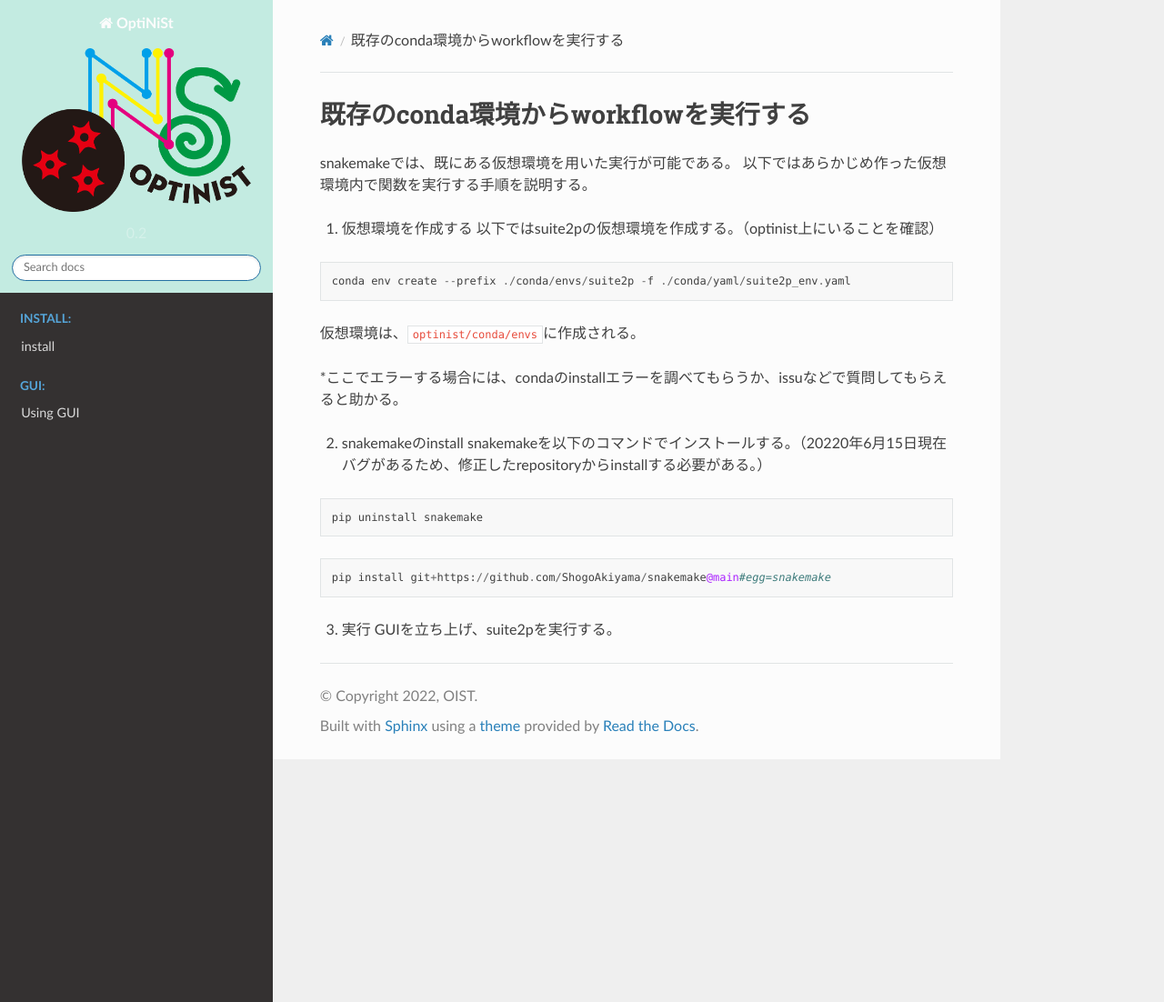
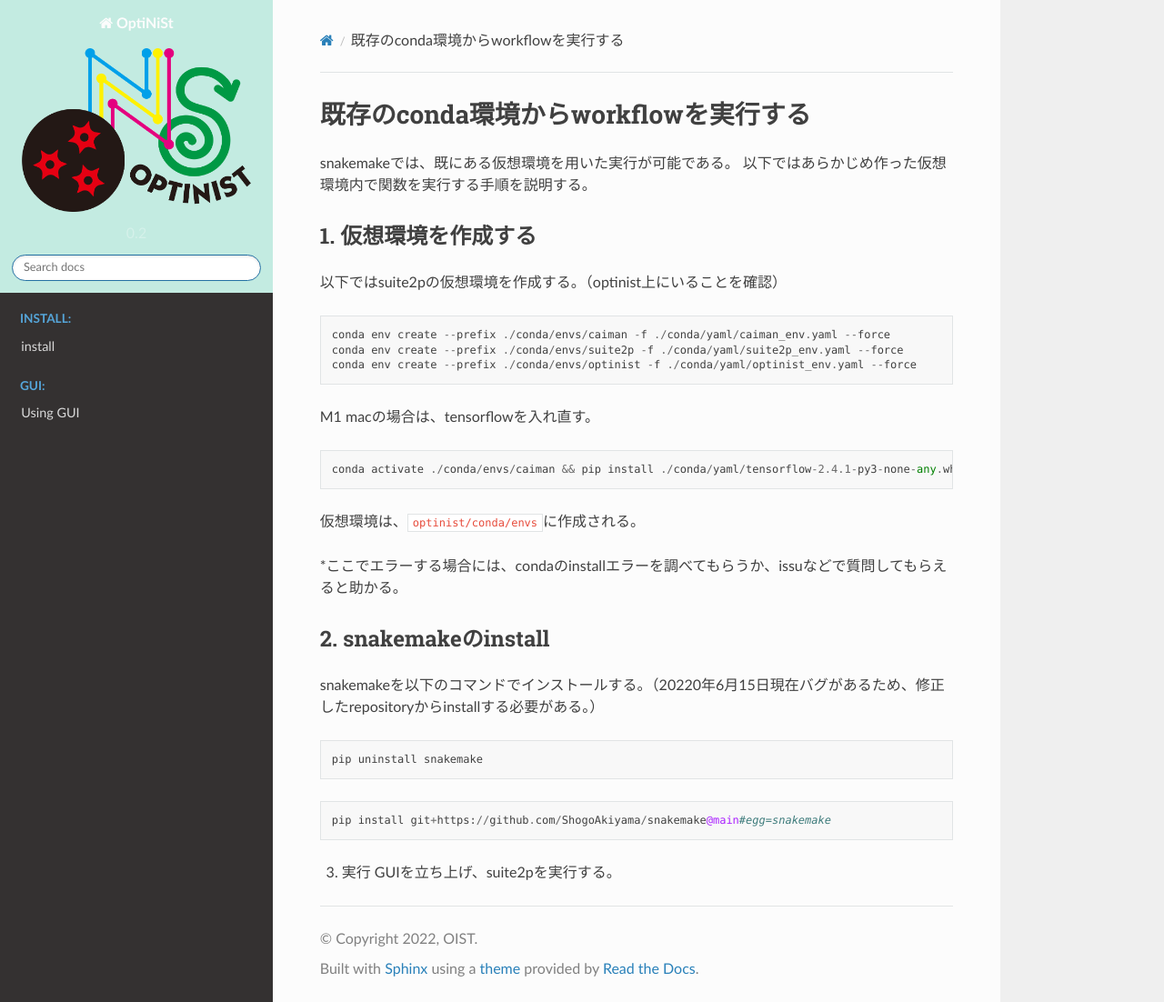
Before and after one commit to oist/optinist, a Sphinx documentation site: the page built from docs/installation/create_virtualenv.md, in a window 1280 px wide and 1102 px high. Shown: the whole window at 91% size. Built offline with Sphinx 7.4.7 and the Read the Docs theme 2.0.0, drawn with Linux system fonts in a browser that asks for light colours.

Commit message:
仮想環境作成手順を修正

````diff
--- a/docs/installation/create_virtualenv.md
+++ b/docs/installation/create_virtualenv.md
@@ -3,17 +3,25 @@
 snakemakeでは、既にある仮想環境を用いた実行が可能である。
 以下ではあらかじめ作った仮想環境内で関数を実行する手順を説明する。
 
-1. 仮想環境を作成する
+## 1. 仮想環境を作成する
 以下ではsuite2pの仮想環境を作成する。（optinist上にいることを確認）
 ```
-conda env create --prefix ./conda/envs/suite2p -f ./conda/yaml/suite2p_env.yaml
+conda env create --prefix ./conda/envs/caiman -f ./conda/yaml/caiman_env.yaml --force
+conda env create --prefix ./conda/envs/suite2p -f ./conda/yaml/suite2p_env.yaml --force
+conda env create --prefix ./conda/envs/optinist -f ./conda/yaml/optinist_env.yaml --force
+```
+
+M1 macの場合は、tensorflowを入れ直す。
+```
+conda activate ./conda/envs/caiman && pip install ./conda/yaml/tensorflow-2.4.1-py3-none-any.whl --no-dependencies --force-reinstall
 ```
 
 仮想環境は、`optinist/conda/envs`に作成される。
 
 *ここでエラーする場合には、condaのinstallエラーを調べてもらうか、issuなどで質問してもらえると助かる。
 
-2. snakemakeのinstall
+
+## 2. snakemakeのinstall
 snakemakeを以下のコマンドでインストールする。（20220年6月15日現在バグがあるため、修正したrepositoryからinstallする必要がある。）
 
 ```
--- a/requirements.txt
+++ b/requirements.txt
@@ -11,5 +11,6 @@ future
 pynwb
 psutil
 nbstripout
-snakemake
+# snakemake
+git+https://github.com/ShogoAkiyama/snakemake@main#egg=snakemake
 jinja2==3.0.3
````
Also changed, not shown: 2 other files.
